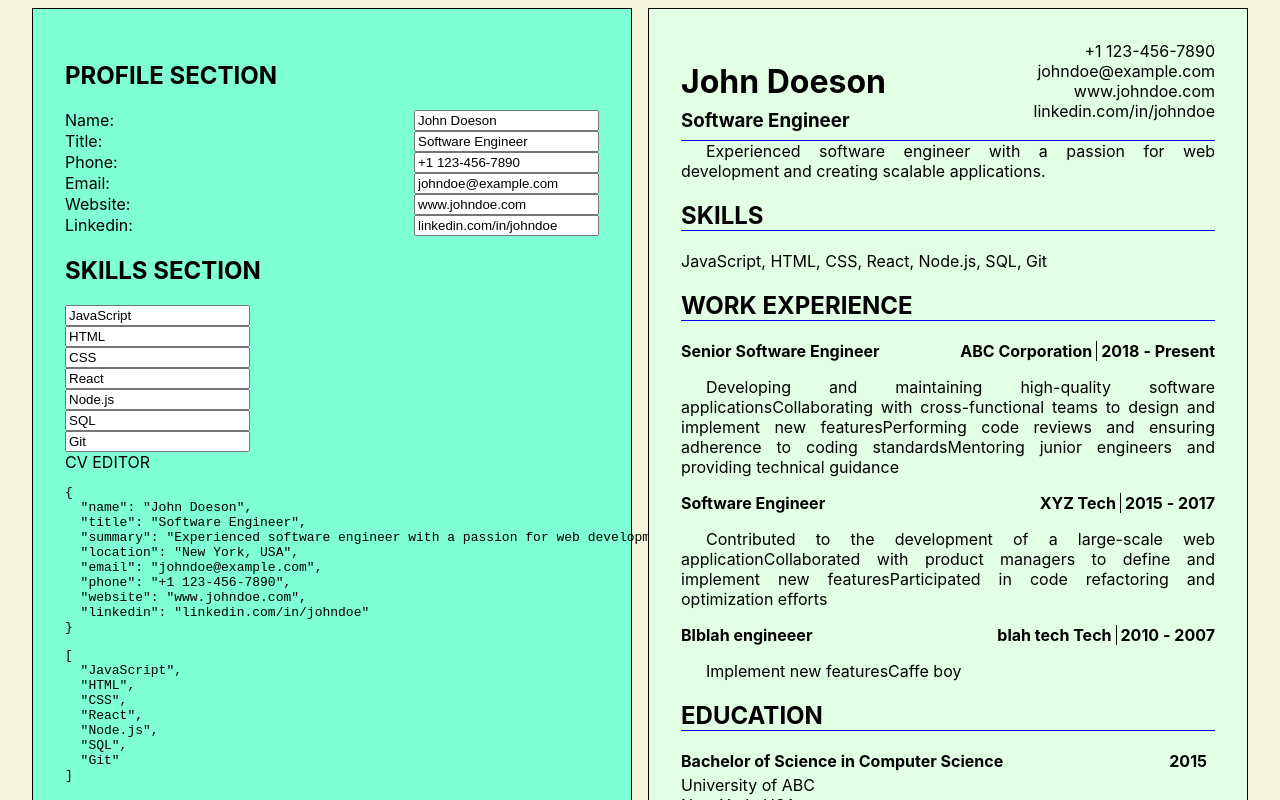
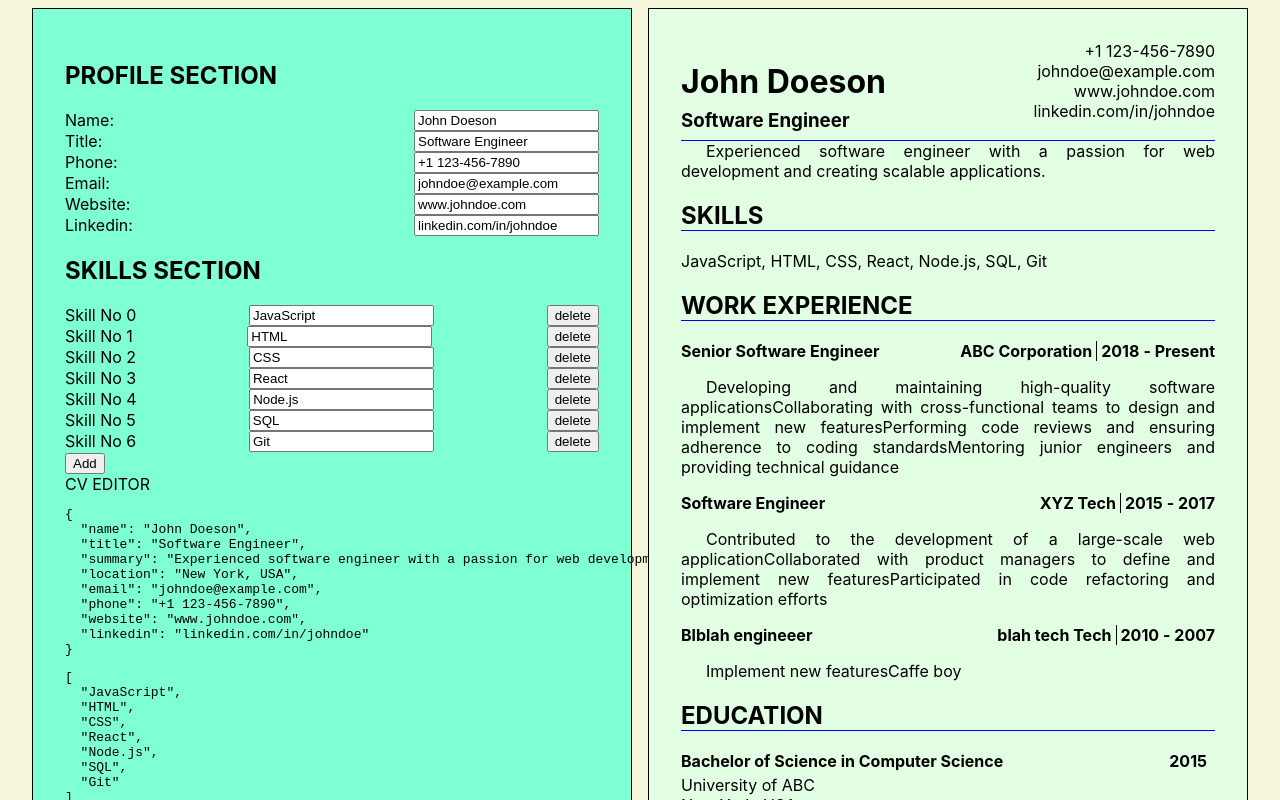
Before and after one commit to maxitomix/top_cv_app, a React (Create React App) app: page / in a window 1280 px wide. Shown: the top 800 px of the page. Built offline with nearby package versions, Linux system fonts and the light colour scheme.

Commit message:
skills section Functional!

```diff
--- a/src/components/cv_editor.jsx
+++ b/src/components/cv_editor.jsx
@@ -99,6 +99,19 @@ function SkillsEditor(props){
     props.setSkills(updatedSkills);
   };
 
+  const handleDeleteSkill = (index) => {
+    const updatedSkills = [...newSkills];
+    updatedSkills.splice(index,1);
+    setNewSkills(updatedSkills);
+    props.setSkills(updatedSkills);
+  }
+
+  const handleAddSkill = () =>{
+    const updatedSkills = [...newSkills];
+    updatedSkills.push("New Skill");
+    setNewSkills(updatedSkills);
+    props.setSkills(updatedSkills);
+  }
 
   return (
     <div className="skillsEditor">
@@ -106,15 +119,17 @@ function SkillsEditor(props){
 
       <div className="inputBox">
         {newSkills.map((skill, index) => (
-          <label className="input" key={index}>
+          <label className="input" key={index}>Skill No {index}
             <input
               type="text"
               value={skill}
               onChange={(e) => handleSkillChange(index, e)}
             />
+            <button onClick={() => handleDeleteSkill(index)}>delete</button>
           </label>
         ))}
       </div>
+      <button onClick={() => handleAddSkill()}>Add</button>
     </div>
   )
 }
```
